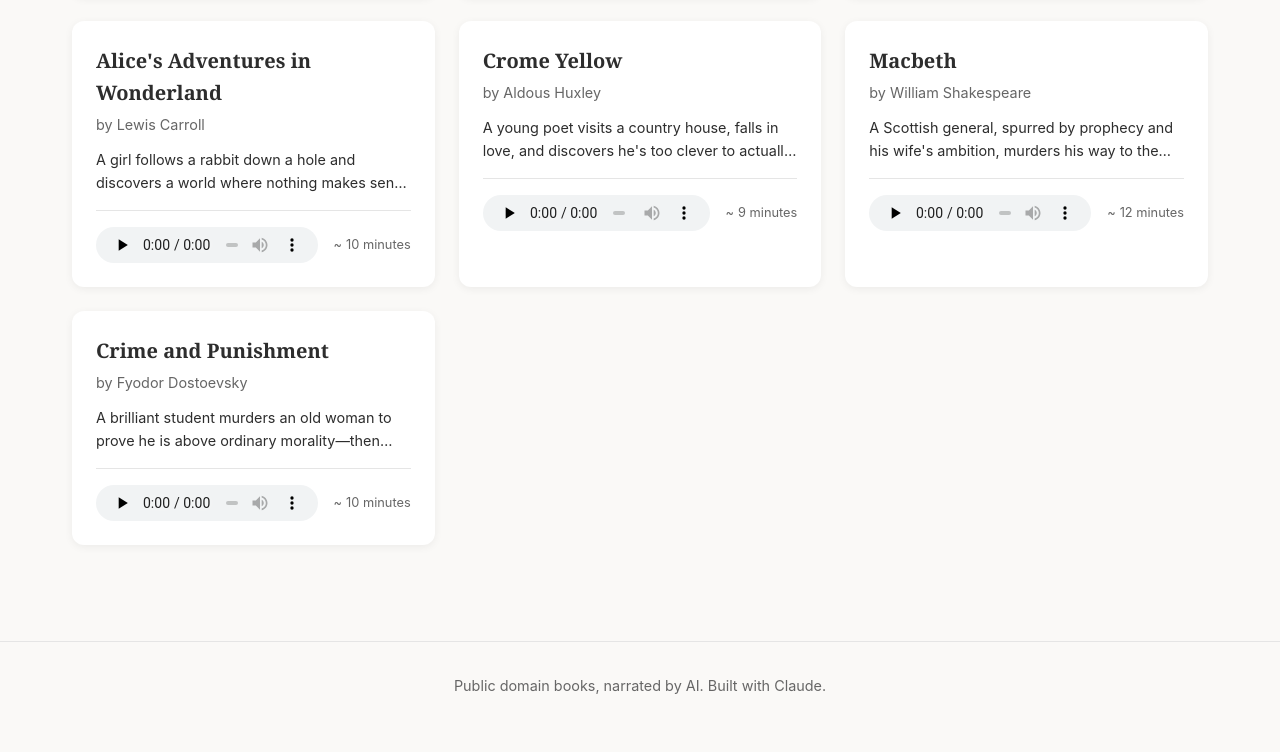
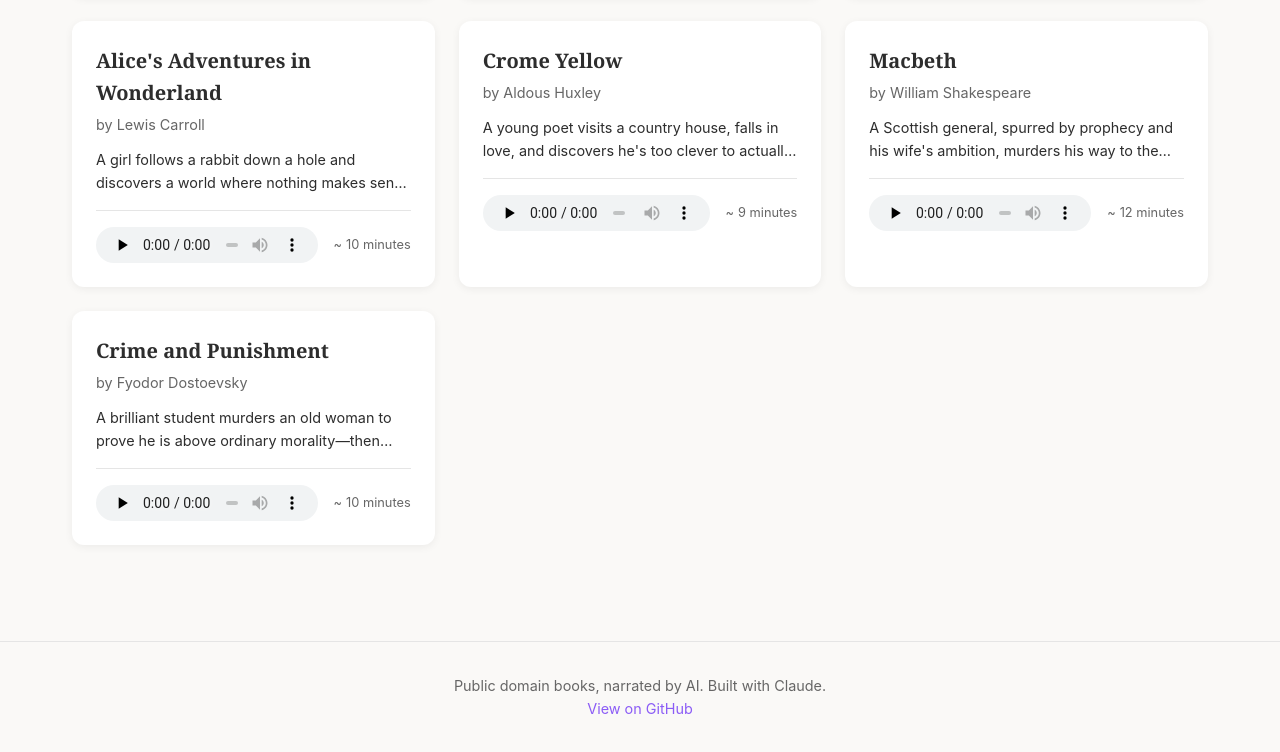
Before and after one commit to jerpint/claudiobooks, an Astro site in the folder site/: page / in a window 1280 px wide. Shown: the part 1221-1973 px from the top of the page. Before the commit the page ends 1950 px from the top, so only its background shows below. Built offline with nearby package versions, Linux system fonts and the light colour scheme; Astro itself is replaced by a stand-in of ours.

Commit message:
update readme, add github ref to site

```diff
--- a/site/src/layouts/BaseLayout.astro
+++ b/site/src/layouts/BaseLayout.astro
@@ -68,6 +68,7 @@
     </main>
     <footer class="site-footer">
       <p>Public domain books, narrated by AI. Built with Claude.</p>
+      <p><a href="https://github.com/jerpint/claudiobooks">View on GitHub</a></p>
     </footer>
     <style>
       .site-header {
```
